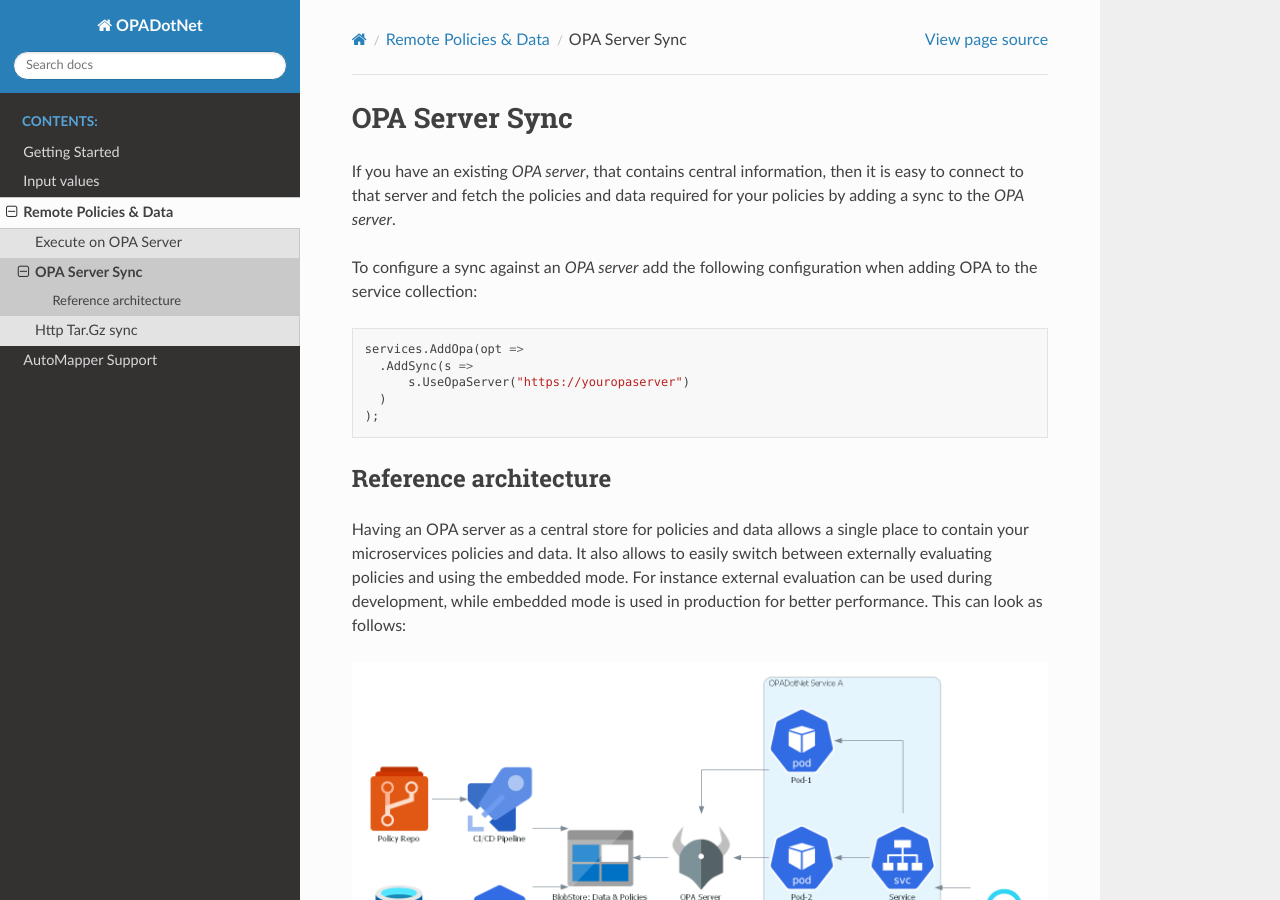
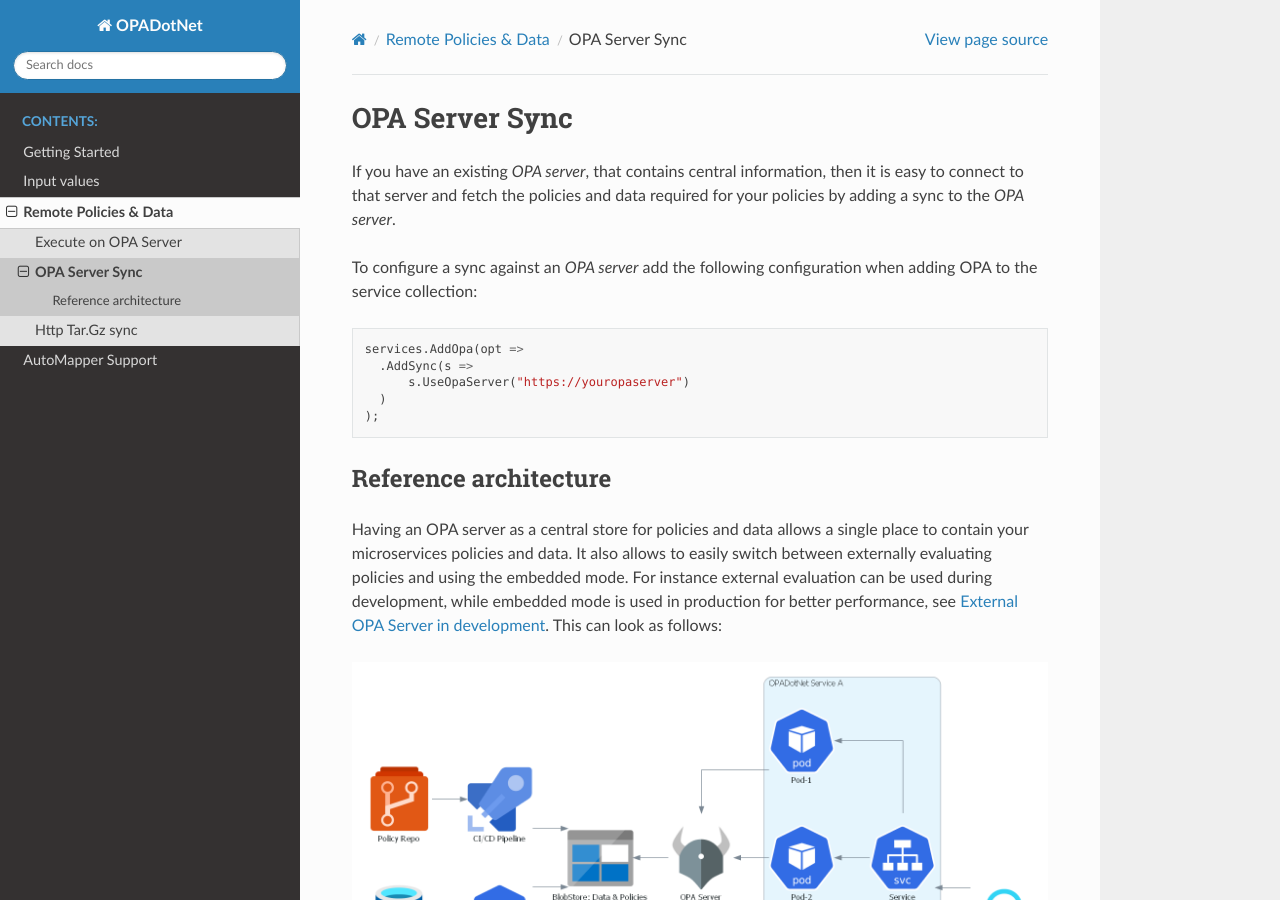
Before and after one commit to koralium/OPADotNet, a Sphinx documentation site: the page built from docs/source/remotes/opaserversync.rst, in a window 1280 px wide and 900 px high. Built offline with Sphinx 7.4.7 and the Read the Docs theme 2.0.0, drawn with Linux system fonts in a browser that asks for light colours.

Commit message:
Added link from reference architecture to how to use external in dev

```diff
--- a/docs/source/conf.py
+++ b/docs/source/conf.py
@@ -28,8 +28,7 @@
 # extensions coming with Sphinx (named 'sphinx.ext.*') or your custom
 # ones.
 extensions = [
-  "sphinx_rtd_theme",
-  "sphinx_diagrams"
+  "sphinx_rtd_theme"
 ]
 
 # Add any paths that contain templates here, relative to this directory.
--- a/docs/source/remotes/opaserver.rst
+++ b/docs/source/remotes/opaserver.rst
@@ -13,6 +13,8 @@
   );
 
 When using a remote OPA server, the other configurations such as syncs, discovery etc will not work since they require the embedded OPA.
+
+.. _externalindev:
 
 External OPA Server in development
 -----------------------------------
--- a/docs/source/remotes/opaserversync.rst
+++ b/docs/source/remotes/opaserversync.rst
@@ -20,7 +20,7 @@
 ------------------------
 
 Having an OPA server as a central store for policies and data allows a single place to contain your microservices policies and data. It also allows to easily switch between externally evaluating policies and
-using the embedded mode. For instance external evaluation can be used during development, while embedded mode is used in production for better performance.
+using the embedded mode. For instance external evaluation can be used during development, while embedded mode is used in production for better performance, see :ref:`externalindev`.
 This can look as follows:
 
 .. image:: diagrams/opaserversync.png
```
